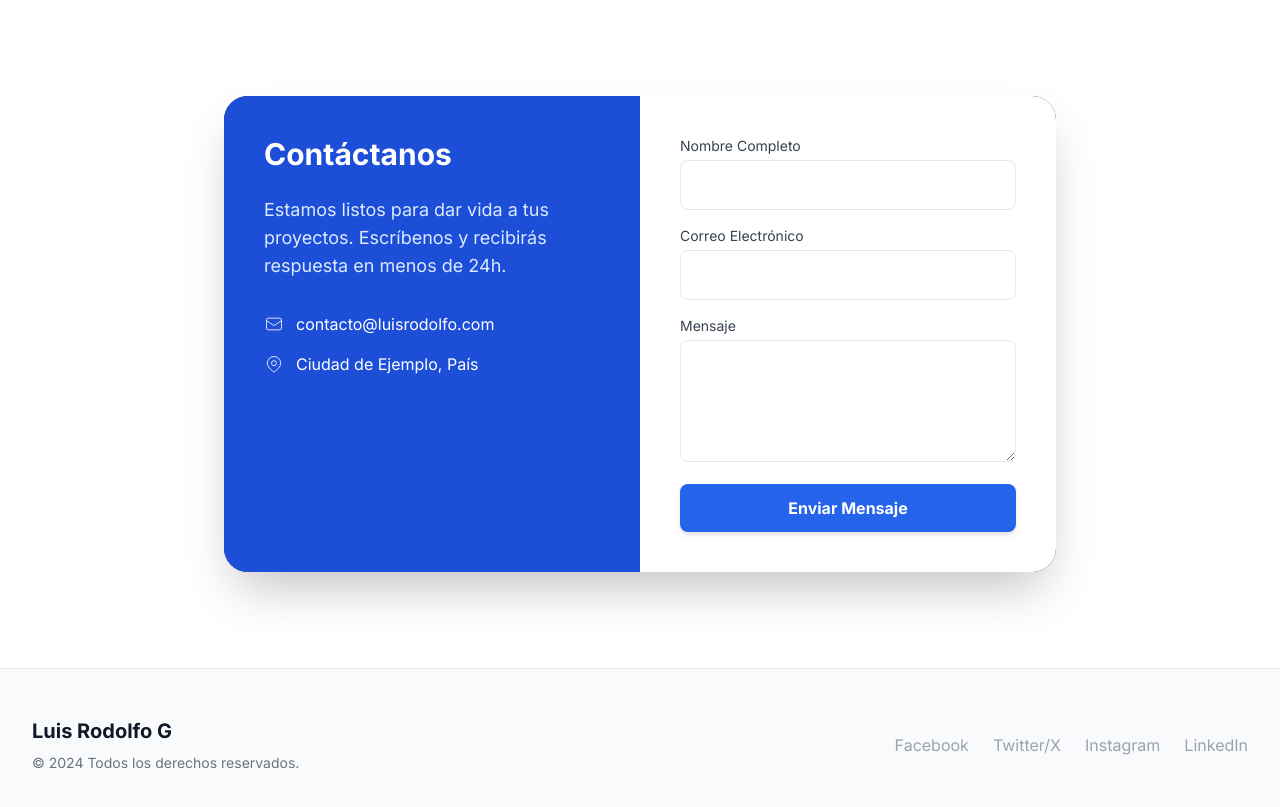
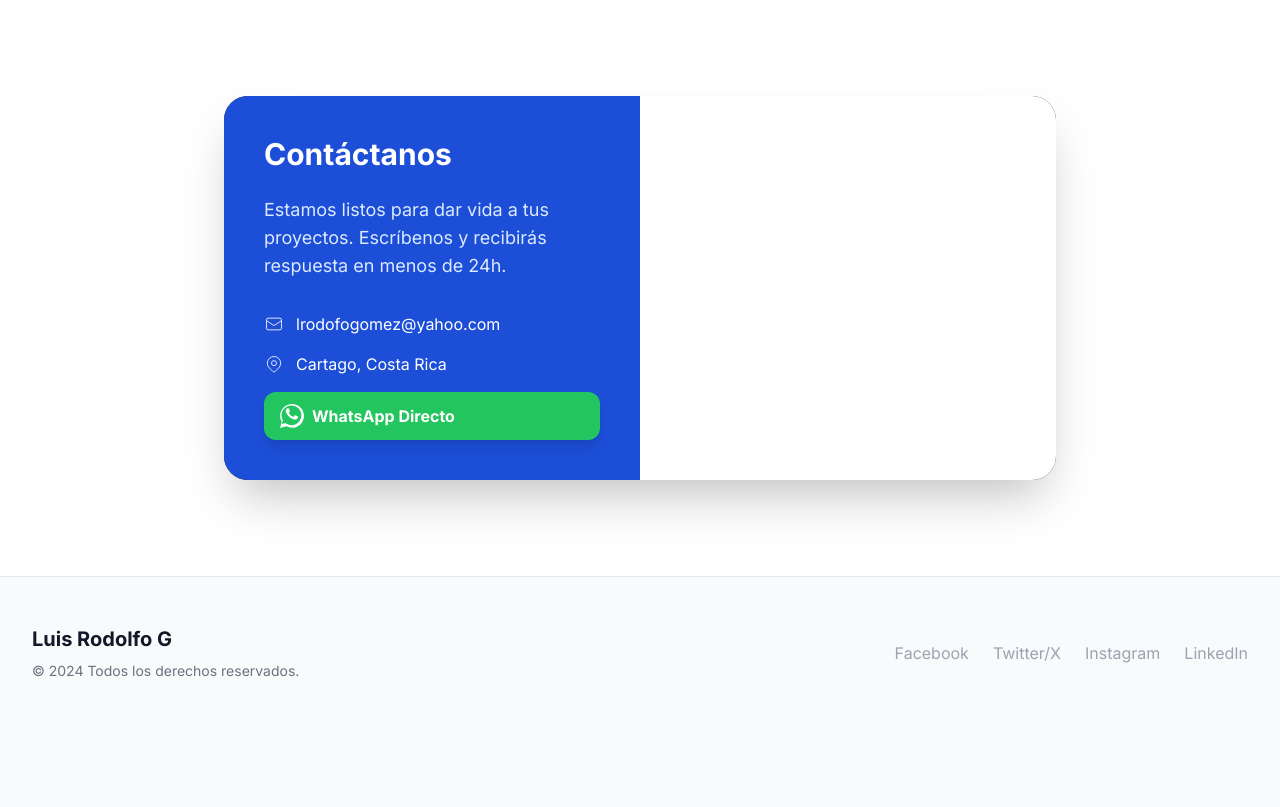
Before and after one commit to mcr-cr/web-luis-rodolfo, a plain HTML site: page index.html in a window 1280 px wide. Shown: the part 1840-2647 px from the top of the page. After the commit the page ends 2569 px from the top, so only its background shows below. Drawn offline with nearby package versions, Linux system fonts and the light colour scheme.

Commit message:
Update index.html
se edita seccion de contactos

```diff
--- a/index.html
+++ b/index.html
@@ -131,35 +131,30 @@
             <div class="p-10 md:w-1/2 bg-blue-700 text-white">
                 <h2 class="text-3xl font-bold mb-6">Contáctanos</h2>
                 <p class="mb-8 text-blue-100 text-lg">Estamos listos para dar vida a tus proyectos. Escríbenos y recibirás respuesta en menos de 24h.</p>
+
                 <div class="space-y-4">
                     <p class="flex items-center">
                         <svg class="w-5 h-5 mr-3" fill="none" stroke="currentColor" viewBox="0 0 24 24"><path d="M3 8l7.89 5.26a2 2 0 002.22 0L21 8M5 19h14a2 2 0 002-2V7a2 2 0 00-2-2H5a2 2 0 00-2 2v10a2 2 0 002 2z"></path></svg>
-                            contacto@luisrodolfo.com
+                        lrodofogomez@yahoo.com
                     </p>
+
                     <p class="flex items-center">
                         <svg class="w-5 h-5 mr-3" fill="none" stroke="currentColor" viewBox="0 0 24 24"><path d="M17.657 16.657L13.414 20.9a1.998 1.998 0 01-2.827 0l-4.244-4.243a8 8 0 1111.314 0z"></path><path d="M15 11a3 3 0 11-6 0 3 3 0 016 0z"></path></svg>
-                            Ciudad de Ejemplo, País
+                        Cartago, Costa Rica
                     </p>
+
+                    <a href="https://wa.me/50660497916?text=Hola,%20me%20gustaría%20solicitar%20una%20cotización."
+                       target="_blank"
+                       class="flex items-center mt-6 bg-green-500 hover:bg-green-600 text-white font-bold py-3 px-4 rounded-xl transition-all inline-block shadow-lg">
+                        <svg class="w-6 h-6 mr-2 fill-current" viewBox="0 0 24 24">
+                            <path d="M.057 24l1.687-6.163c-1.041-1.804-1.588-3.849-1.587-5.946.003-6.556 5.338-11.891 11.893-11.891 3.181.001 6.167 1.24 8.413 3.488 2.246 2.248 3.484 5.232 3.484 8.412-.003 6.557-5.338 11.892-11.893 11.892-1.997-.001-3.951-.5-5.688-1.448l-6.309 1.656zm6.29-4.171c1.589.943 3.329 1.441 5.103 1.442 5.463 0 9.904-4.44 9.906-9.904.001-2.651-1.033-5.139-2.908-7.017-1.875-1.878-4.361-2.912-7.01-2.912-5.462 0-9.902 4.44-9.904 9.904-.001 1.745.46 3.445 1.332 4.938l-.995 3.633 3.722-.976zm11.087-7.482c-.302-.15-1.788-.882-2.064-.982-.277-.1-.478-.15-.678.15-.2.3-.775.982-.95 1.183-.175.2-.35.225-.652.075-.302-.15-1.274-.469-2.427-1.496-.897-.8-1.502-1.789-1.678-2.089-.175-.3-.019-.462.13-.611.135-.134.302-.35.454-.525.151-.175.201-.3.302-.5.101-.2.05-.375-.025-.525-.075-.15-.678-1.634-.929-2.235-.245-.588-.493-.509-.678-.518-.175-.01-.375-.01-.575-.01-.2 0-.525.075-.8.375-.276.3-1.053 1.03-1.053 2.512s1.078 2.913 1.228 3.113c.15.2 2.122 3.241 5.138 4.542.717.31 1.277.494 1.714.633.721.23 1.376.197 1.893.121.576-.085 1.788-.732 2.039-1.439.252-.708.252-1.313.176-1.439-.075-.125-.276-.2-.578-.35z"/>
+                        </svg>
+                        WhatsApp Directo
+                    </a>
                 </div>
             </div>
+
             <div class="p-10 md:w-1/2 bg-white">
-                    <form action="#" class="space-y-4">
-                        <div>
-                            <label class="block text-sm font-medium text-gray-700 mb-1">Nombre Completo</label>
-                            <input type="text" class="w-full px-4 py-3 border border-gray-200 rounded-lg focus:ring-2 focus:ring-blue-500 focus:border-transparent outline-none transition-all">
-                        </div>
-                        <div>
-                            <label class="block text-sm font-medium text-gray-700 mb-1">Correo Electrónico</label>
-                            <input type="email" class="w-full px-4 py-3 border border-gray-200 rounded-lg focus:ring-2 focus:ring-blue-500 focus:border-transparent outline-none transition-all">
-                        </div>
-                        <div>
-                            <label class="block text-sm font-medium text-gray-700 mb-1">Mensaje</label>
-                            <textarea rows="4" class="w-full px-4 py-3 border border-gray-200 rounded-lg focus:ring-2 focus:ring-blue-500 focus:border-transparent outline-none transition-all"></textarea>
-                        </div>
-                        <button type="submit" class="w-full bg-blue-600 text-white font-bold py-3 rounded-lg hover:bg-blue-700 shadow-md transition-all active:scale-95">
-                            Enviar Mensaje
-                        </button>
-                    </form>
                 </div>
         </div>
     </div>
```
Lines whose indentation alone changed are shown as unchanged.
